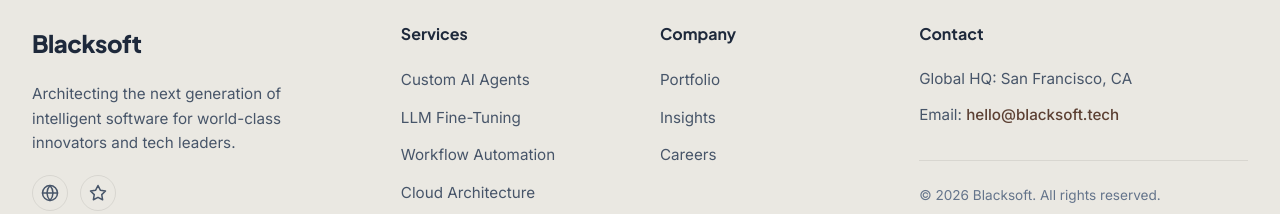
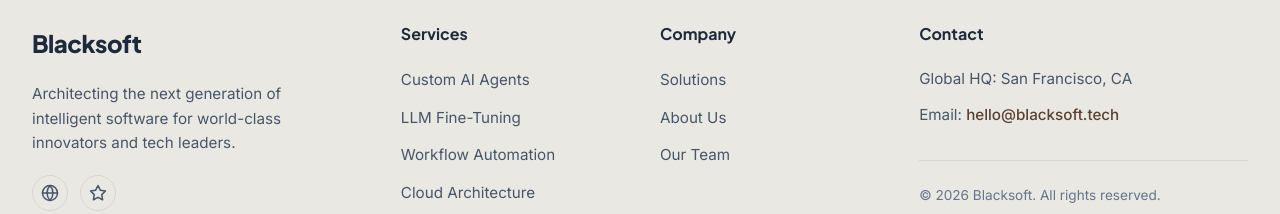
Before and after one commit to mdnaeemmiah/blacksoft-frontend, a Next.js app: page / in a window 1280 px wide. Shown: the part 3704-3918 px from the top of the page. Built offline with nearby package versions, Linux system fonts and the light colour scheme; no server answers.

Commit message:
fix: Update Footer links to remove Careers and align Company links to Solutions, About Us, and Our Team

```diff
--- a/src/components/Footer.tsx
+++ b/src/components/Footer.tsx
@@ -81,15 +81,15 @@ export default function Footer() {
             {isSubPage ? (
               <>
                 <li><Link href="/team" className={styles.link}>Our Team</Link></li>
-                <li><Link href="/about#careers" className={styles.link}>Careers</Link></li>
+                <li><Link href="/about" className={styles.link}>About Us</Link></li>
                 <li><Link href="#" className={styles.link}>Privacy Policy</Link></li>
                 <li><Link href="#" className={styles.link}>Terms of Service</Link></li>
               </>
             ) : (
               <>
-                <li><Link href="/solutions" className={styles.link}>Portfolio</Link></li>
-                <li><Link href="/about" className={styles.link}>Insights</Link></li>
-                <li><Link href="/about#careers" className={styles.link}>Careers</Link></li>
+                <li><Link href="/solutions" className={styles.link}>Solutions</Link></li>
+                <li><Link href="/about" className={styles.link}>About Us</Link></li>
+                <li><Link href="/team" className={styles.link}>Our Team</Link></li>
               </>
             )}
           </ul>
```
